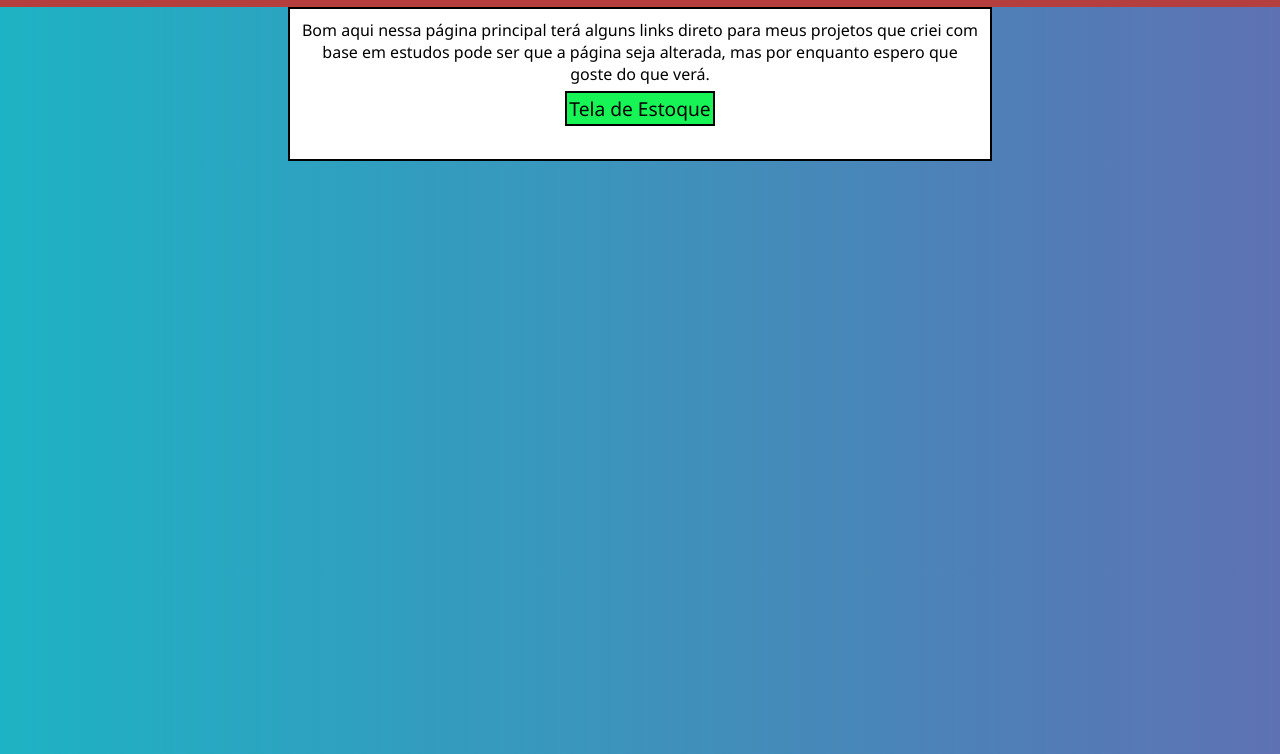
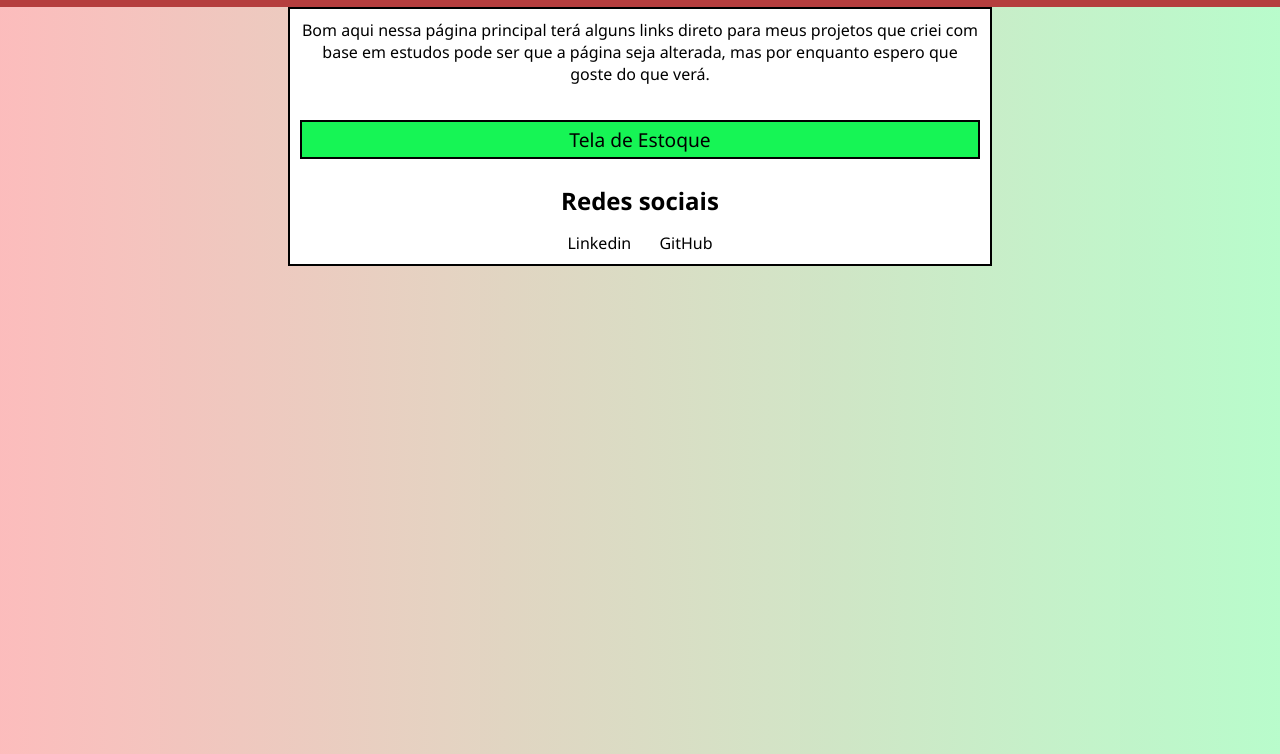
Before and after one commit to NickNey922/Projetos, a plain HTML site: page index.html in a window 1280 px wide. Shown: the part 46-800 px from the top of the page. Drawn offline with Linux system fonts and the light colour scheme.

Commit message:
Atualizando a pagina

```diff
--- a/index.html
+++ b/index.html
@@ -17,8 +17,17 @@
     <main>
         <p>Bom aqui nessa página principal terá alguns links direto para meus projetos que criei com base em estudos pode ser que a página seja alterada, mas por enquanto espero que goste do que verá.</p>
 
-        <a href="Tela de estoque/index.html" target="_blank">Tela de Estoque</a>
+        <div class="projeto">
 
+            <a href="Tela de estoque/index.html" target="_blank" class="links">Tela de Estoque</a>
+
+        </div>
+
+        <div class="redes">
+            <h2>Redes sociais</h2>
+            <a href="https://www.linkedin.com/in/n%C3%ADcolas-a-a6146b10b/" target="_blank">Linkedin</a>
+            <a href="https://github.com/NickNey922" target="_blank">GitHub</a>
+        </div>
     </main>
 </body>
 </html>
--- a/style.css
+++ b/style.css
@@ -50,18 +50,31 @@ main{
 
     max-width: 700px;
     min-width: 300px;
-    height: 150px;
 }
 
 main > p{
     padding: 10px;
+    margin-bottom: 15px;
 }
 
-main > a{
+h2{
+    font-weight: bold;
+    margin: 15px;
+}
+
+div.projeto{
+    display: flex;
+    flex-flow: row nowrap;
+}
+
+
+ a.links{
     font-size: 1.2em;
-    padding: 2px;
+    padding: 4px;
     margin: 10px;
     text-decoration: none;
+
+    flex: auto;
 
     color: var(--cor7);
 
@@ -69,18 +82,35 @@ main > a{
     background-color: var(--cor4);
 }
 
-a:hover{
+a.links:hover{
     color: var(--cor7);
     background-color: #F41616;
     border: 2px solid var(--cor7);
-    transition: 1s;
+}
+
+div.redes{
+    margin: 10px;
+}
+
+div.redes > a{
+    color: var(--cor7);
+    text-decoration: none;
+    padding: 2px;
+    margin: 0px 10px;
+}
+
+div.redes > a:hover{
+    color:var(--cor1)
 }
 
 
 
 @media screen and (min-width: 768px) {
     body{
-        background-color: var(--cor8);
+        background-image: linear-gradient(to left, #16f5554d, #f4161649);
     }
 
+    .links a:hover{
+        transition: 1s;
+    }
 }
```
